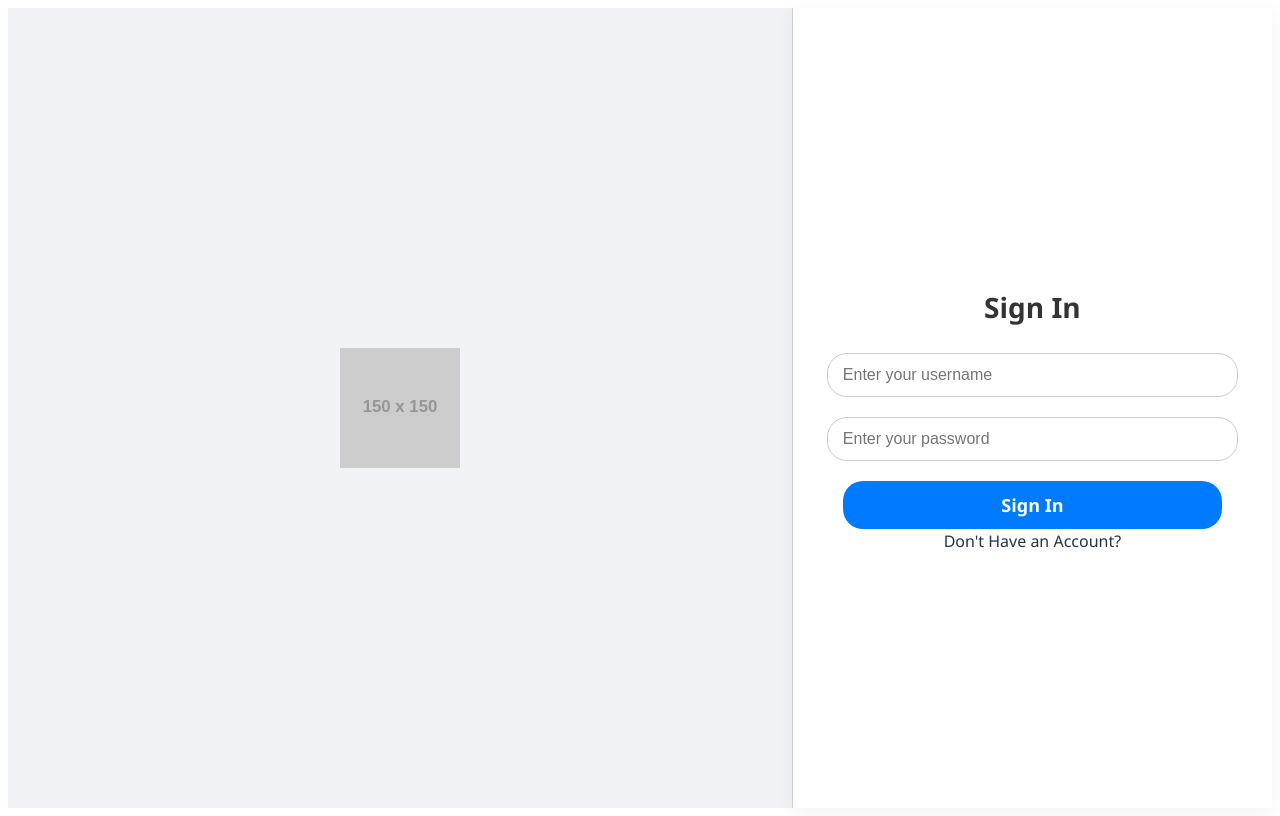
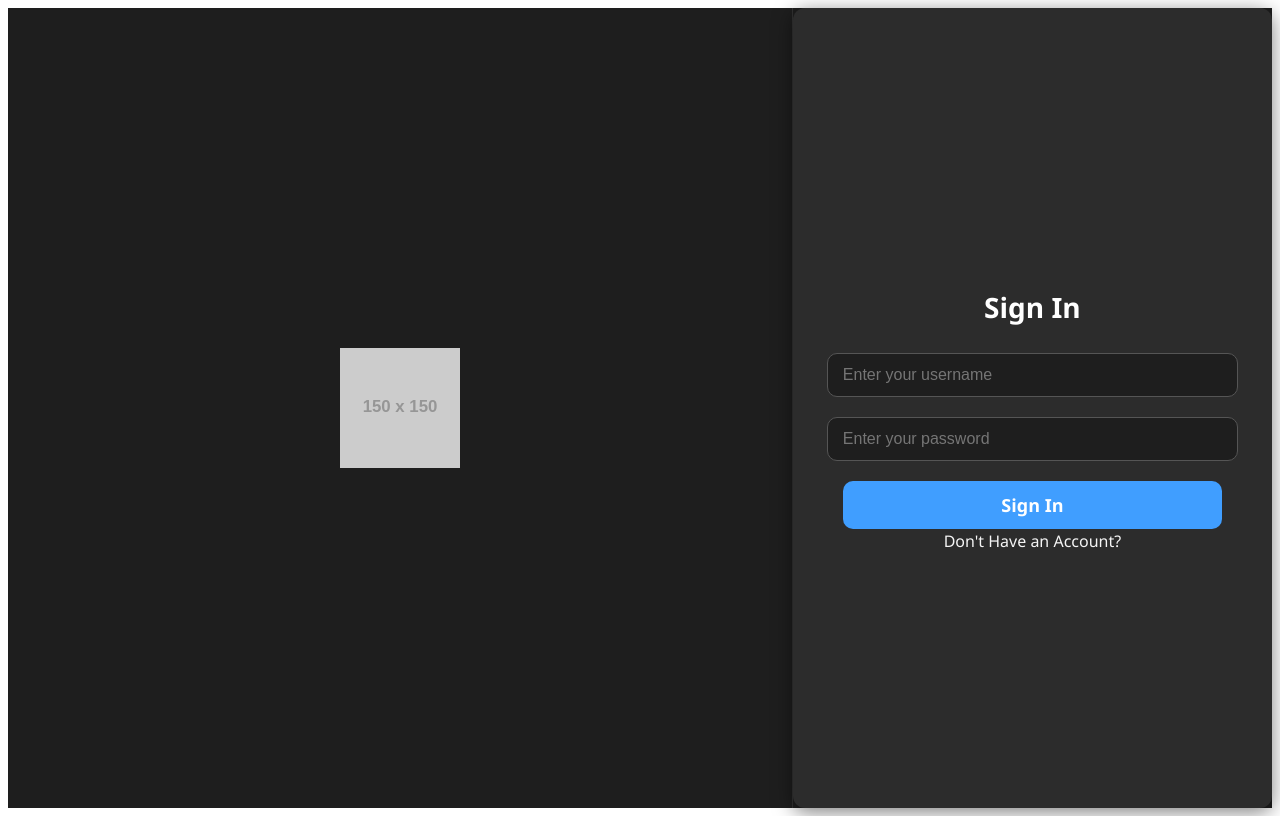
Before and after one commit to S0msungSm0rtFridge/tracker, a React app in the folder client/: page /auth/login in a window 1280 px wide. Built offline with nearby package versions, Linux system fonts and the light colour scheme; no server answers; the HTML template or start-up script is replaced by a standard one.

Commit message:
added pagnation

```diff
--- a/client/src/components/Pages/Authpage.jsx
+++ b/client/src/components/Pages/Authpage.jsx
@@ -5,6 +5,15 @@ import '../../styles/Login.css'
 import { useAuth } from "../wrappers/AuthProvider";
 
 function Authpage(){
+
+    const { user } = useAuth();
+
+    useEffect(() => {
+        if (user) {
+            navigate("/home", { replace: true });
+        }
+        }, [user]);
+
     const usernameRef = useRef(null);
     const passwordRef = useRef(null);
     const [userName, setUserName] = useState(false);
--- a/client/src/components/components/ui/ExerciseList.jsx
+++ b/client/src/components/components/ui/ExerciseList.jsx
@@ -2,6 +2,7 @@ import '../../../styles/ExerciseList.css'
 import { useExercise } from '../../wrappers/ExerciseSelector';
 import { useNavigate } from "react-router-dom";
 import { useAuth  } from '../../wrappers/AuthProvider'
+import { useState } from 'react';
 
 
 function ExerciseList() {
@@ -10,6 +11,17 @@ function ExerciseList() {
     const navigate = useNavigate();
     const { setSelectedExercise, setSelectedBodyPart, bodyPart } = useExercise();
 
+    const [currentPage, setCurrentPage] = useState(1);
+    const rowsPerPage = 10;
+
+    const filteredExercises = user?.data?.exercises?.filter(
+    (exercise) => bodyPart === "All" || bodyPart === exercise?.exerciseID?.muscleGroup
+    ) || [];
+
+    const totalPages = Math.ceil(filteredExercises.length / rowsPerPage);
+    const indexOfLast = currentPage * rowsPerPage;
+    const indexOfFirst = indexOfLast - rowsPerPage;
+    const currentExercises = filteredExercises.slice(indexOfFirst, indexOfLast);
     return (
         <div className="exercise-list-container">
             <div className="table-container">
@@ -24,10 +36,7 @@ function ExerciseList() {
                         </tr>
                     </thead>
                     <tbody>
-                        {/* THIS WILL BE MAPPED DATA ONCE I ADD A DB */}
-                    {user?.data?.exercises
-                        ?.filter(exercise => bodyPart === "All" || bodyPart === exercise.exerciseID.muscleGroup)
-                        .map(exercise => (
+                        {currentExercises?.map(exercise => (
                             <tr
                                 key={exercise._id}
                                 onClick={() => {
@@ -39,7 +48,6 @@ function ExerciseList() {
                                 <td>{exercise?.weight}</td>
                                 <td>{exercise?.reps}</td>
                                 <td>{exercise?.sets}</td>
-
                                 <th onClick={(e) => {
                                     e.stopPropagation();
                                     navigate(`edit/${exercise?._id}`);
@@ -51,15 +59,30 @@ function ExerciseList() {
                     </tbody>
                 </table>
                 <div className="pagination">
-                    <span>Rows per page: 5</span>
-                    <span>1–? of ?</span>
-                    <button>{`<`}</button>
-                    <button>{`>`}</button>
+                    <span>Rows per page: {rowsPerPage}</span>
+                    <span>
+                        {filteredExercises.length === 0
+                            ? "0–0 of 0"
+                            : `${indexOfFirst + 1}–${Math.min(indexOfLast, filteredExercises.length)} of ${filteredExercises.length}`}
+                    </span>
+                    <button
+                        onClick={() => setCurrentPage(p => Math.max(p - 1, 1))}
+                        disabled={currentPage === 1}
+                    >
+                        {`<`}
+                    </button>
+                    <button
+                        onClick={() => setCurrentPage(p => Math.min(p + 1, totalPages))}
+                        disabled={currentPage === totalPages || totalPages === 0}
+                    >
+                        {`>`}
+                    </button>
                 </div>
             </div>
-            <button className="add-exercise-button" onClick = { () => navigate("add-exercise")}>Add Exercise</button>
+            <button className="add-exercise-button" onClick={() => navigate("add-exercise")}>
+                Add Exercise
+            </button>
         </div>
-
     );
 }
 
--- a/client/src/components/wrappers/ExerciseSelector.jsx
+++ b/client/src/components/wrappers/ExerciseSelector.jsx
@@ -5,7 +5,7 @@ const ExerciseWrapper = createContext();
 export function ExerciseProvider( { children } ){
 
     const [selectedExercise, setSelectedExercise] = useState(null);
-    const [bodyPart, setSelectedBodyPart] = useState("All");
+    const [bodyPart, setSelectedBodyPart] = useState();
 
      return (
         <ExerciseWrapper.Provider value={{ selectedExercise, setSelectedExercise, bodyPart, setSelectedBodyPart }}>
--- a/client/src/styles/BodyPartGrid.css
+++ b/client/src/styles/BodyPartGrid.css
@@ -1,8 +1,9 @@
 .body-part-grid-container {
   display: grid;
-  grid-template-columns: repeat(4, 2fr);
+  grid-template-columns: repeat(4, 1fr);
+  gap: 20px;
   height: 100vh;
-  width: 50vw;
+  width: 60vw;
   margin-left: 250px;
   margin-top: 25px;
 }
@@ -14,27 +15,32 @@
   flex-direction: column;
   align-items: center;
   justify-content: center;
-  border: 1px solid #dee2e6;
+  border: 2px solid #444;
   border-radius: 12px;
-  padding: 20px;
-  background-color: #fff;
-  transition: transform 0.2s;
+  padding: 10px;
+  background-color: #2c2c2c;
+  color: #fff;
+  transition: transform 0.2s, background-color 0.2s;
   cursor: pointer;
 }
 
 .body-part-box-container:hover,
 .body-part-box-container.selected {
   transform: scale(1.05);
+  border: 2px solid #409eff;
+  background-color: #333;
+  box-shadow: 0 0 10px #409eff55;
 }
 
 .body-part-image {
-  width: 100%;
+  width: 80%;
   height: auto;
   border-radius: 8px;
+  margin-bottom: 8px;
 }
 
 .body-part-box-container.selected {
   border: 2px solid #409eff;
   box-shadow: 0 0 10px #409eff33;
-  background-color: #f0f8ff;
+  background-color: darkgrey;
 }
--- a/client/src/styles/LeftDashBoard.css
+++ b/client/src/styles/LeftDashBoard.css
@@ -1,12 +1,13 @@
 .left-dash-board-container {
   width: 210px;
   height: 100vh;
-  background-color: #f8f9fa;
+  background-color: #1e1e1e; /* darker sidebar */
+  color: #fff;
   display: flex;
   flex-direction: column;
   align-items: stretch;
   padding: 10px;
-  box-shadow: 2px 0 5px rgba(0,0,0,0.1);
+  box-shadow: 2px 0 5px rgba(0,0,0,0.3);
   position: fixed;
   top: 0;
   left: 0;
@@ -18,20 +19,22 @@
   text-align: left;
   padding: 12px;
   font-size: 16px;
+  color: #ddd;
   cursor: pointer;
   border-radius: 8px;
   margin-bottom: 8px;
-  transition: background 0.2s;
+  transition: background 0.2s, color 0.2s;
 }
 
 .left-dash-board-container button:hover {
-  background-color: #e9ecef;
+  background-color: #333;
+  color: #fff;
 }
 
 .left-dash-board-span {
   display: block;
   height: 1px;
-  background-color: #dee2e6;
+  background-color: #444;
   margin: 10px 0;
   width: 100%;
 }
--- a/client/src/styles/Login.css
+++ b/client/src/styles/Login.css
@@ -4,7 +4,8 @@
     min-height: 100vh;
     width: 100%;
     font-family: 'Segoe UI', Tahoma, Geneva, Verdana, sans-serif;
-    background-color: #f0f2f5; /* soft gray background */
+    background-color: #1e1e1e; /* dark background */
+    color: #f5f5f5;
 }
 
 /* Left side logo area */
@@ -20,7 +21,7 @@
 /* Divider between logo and form */
 .login-page-middle-divider {
     width: 1px;
-    background-color: #d3d3d3;
+    background-color: #333;
 }
 
 /* Right side: login form */
@@ -31,16 +32,16 @@
     justify-content: center;
     align-items: center;
     padding: 0 50px;
-    background-color: #ffffff;
-    box-shadow: 0 4px 20px rgba(0,0,0,0.05);
-
+    background-color: #2c2c2c; /* dark gray form background */
+    box-shadow: 0 4px 20px rgba(0,0,0,0.5);
+    border-radius: 12px;
 }
 
 /* Form title */
 .login-page-options h2 {
     font-size: 28px;
     margin-bottom: 25px;
-    color: #333333;
+    color: #ffffff; /* bright white */
 }
 
 /* Input fields */
@@ -49,24 +50,27 @@
     width: 100%;
     padding: 12px 15px;
     margin-bottom: 20px;
-    border: 1px solid #ccc;
-    border-radius: 20px;
+    border: 1px solid #555;
+    border-radius: 10px;
     font-size: 16px;
     outline: none;
-    transition: border 0.2s, box-shadow 0.2s;
+    background-color: #1e1e1e;
+    color: #fff;
+    transition: border 0.2s, box-shadow 0.2s, background 0.2s;
 }
 
 .login-page-username-input:focus,
 .login-page-password-input:focus {
-    border-color: #007bff;
-    box-shadow: 0 0 5px rgba(0,123,255,0.3);
+    border-color: #409eff;
+    box-shadow: 0 0 6px rgba(64,158,255,0.4);
+    background-color: #2a2a2a;
 }
 
 /* Divider between inputs and buttons */
 .login-page-options-divider {
     width: 100%;
     height: 1px;
-    background-color: #e0e0e0;
+    background-color: #444;
     margin: 15px 0;
 }
 
@@ -74,30 +78,32 @@
 .login-page-sign-up {
     width: 100%;
     padding: 12px 0;
-    background-color: #007bff;
+    background-color: #409eff;
     color: #fff;
     font-weight: bold;
     border: none;
-    border-radius: 20px;
+    border-radius: 10px;
     font-size: 18px;
     cursor: pointer;
-    transition: background 0.2s;
+    transition: background 0.2s, transform 0.2s;
 }
 
 .login-page-sign-up:hover {
-    background-color: #0056b3;
+    background-color: #2d79c7;
+    transform: translateY(-2px);
 }
 
+/* Error messages */
 .login-page-error-statement {
-  color: #d32f2f;
-  background: #fdecea;
-  border: 1px solid #f5c2c0;
+  color: #f44336;
+  background: #2a1a1a;
+  border: 1px solid #ff5c5c;
   border-radius: 6px;
   font-size: 0.9rem;
   padding: 6px 10px;
   margin-top: 6px;
   margin-bottom: 6px;
   display: block;
-  width: 100;
+  width: 100%;
   text-align: left;
 }
```
Lines whose indentation alone changed are shown as unchanged.
